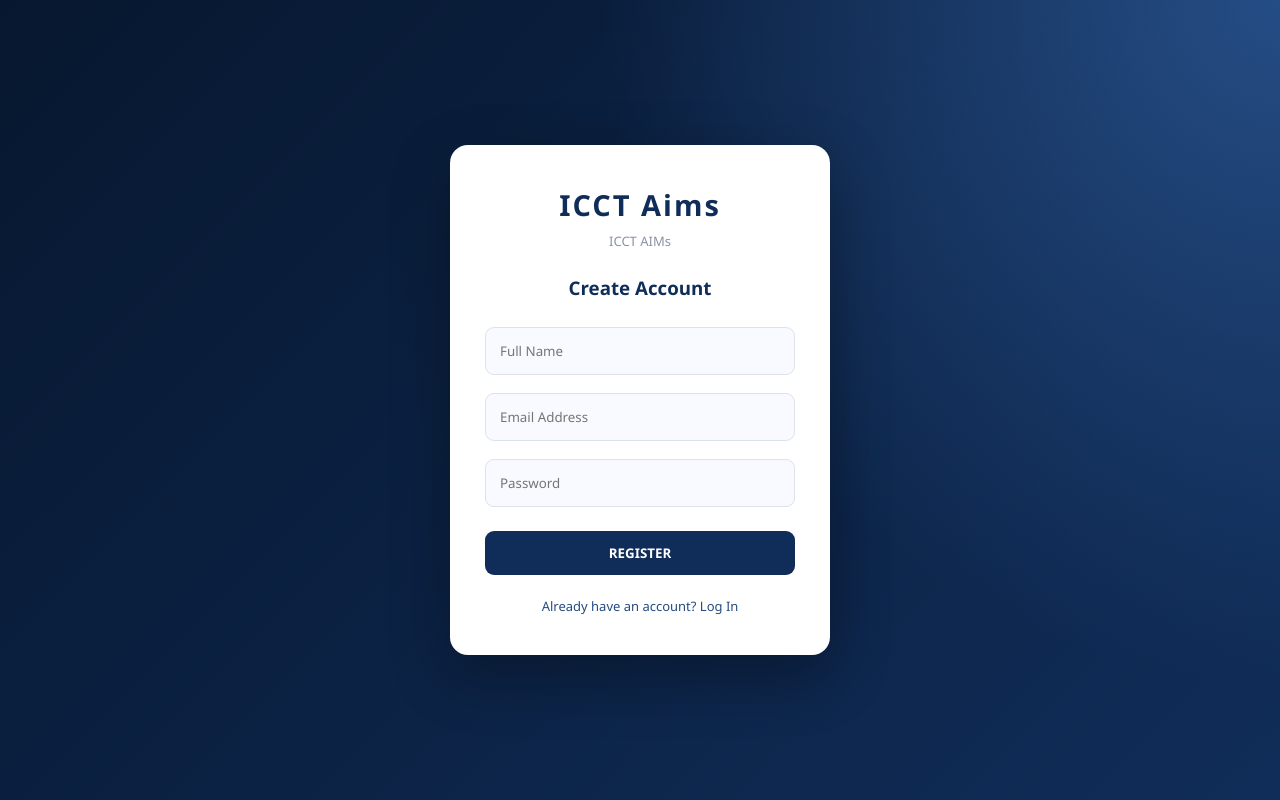
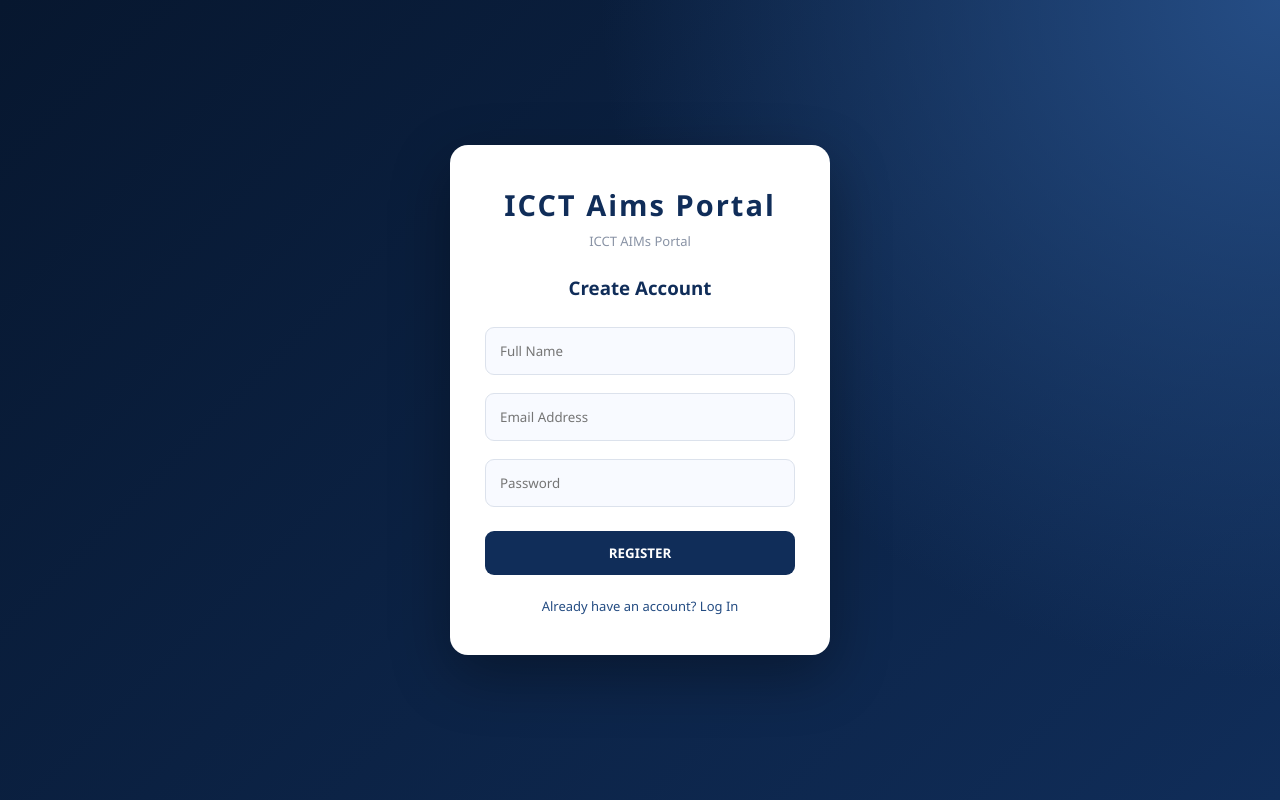
Before and after one commit to marydeguia-2/Portal-example, a plain HTML site: page index.html in a window 1280 px wide. Drawn offline with Linux system fonts and the light colour scheme.

Commit message:
Update index.html

```diff
--- a/index.html
+++ b/index.html
@@ -4,7 +4,7 @@
 <head>
 <meta charset="UTF-8">
 <meta name="viewport" content="width=device-width, initial-scale=1.0">
-<title> ICCT Aims</title>
+<title> ICCT Aims </title>
 
 <style>
 
@@ -325,8 +325,8 @@ tr:hover {
 
 <div class="auth" id="signup">
     <div class="auth-box">
-        <div class="logo">ICCT Aims</div>
-        <p>ICCT AIMs</p>
+        <div class="logo">ICCT Aims Portal</div>
+        <p>ICCT AIMs Portal</p>
 
         <h3>Create Account</h3>
 
@@ -345,8 +345,8 @@ tr:hover {
 
 <div class="auth" id="login" style="display:none;">
     <div class="auth-box">
-        <div class="logo">ICCT AIMs</div>
-        <p>ICCT AIMs</p>
+        <div class="logo">ICCT AIMs Portal</div>
+        <p>ICCT AIMs Portal </p>
 
         <h3>login</h3>
 
```
